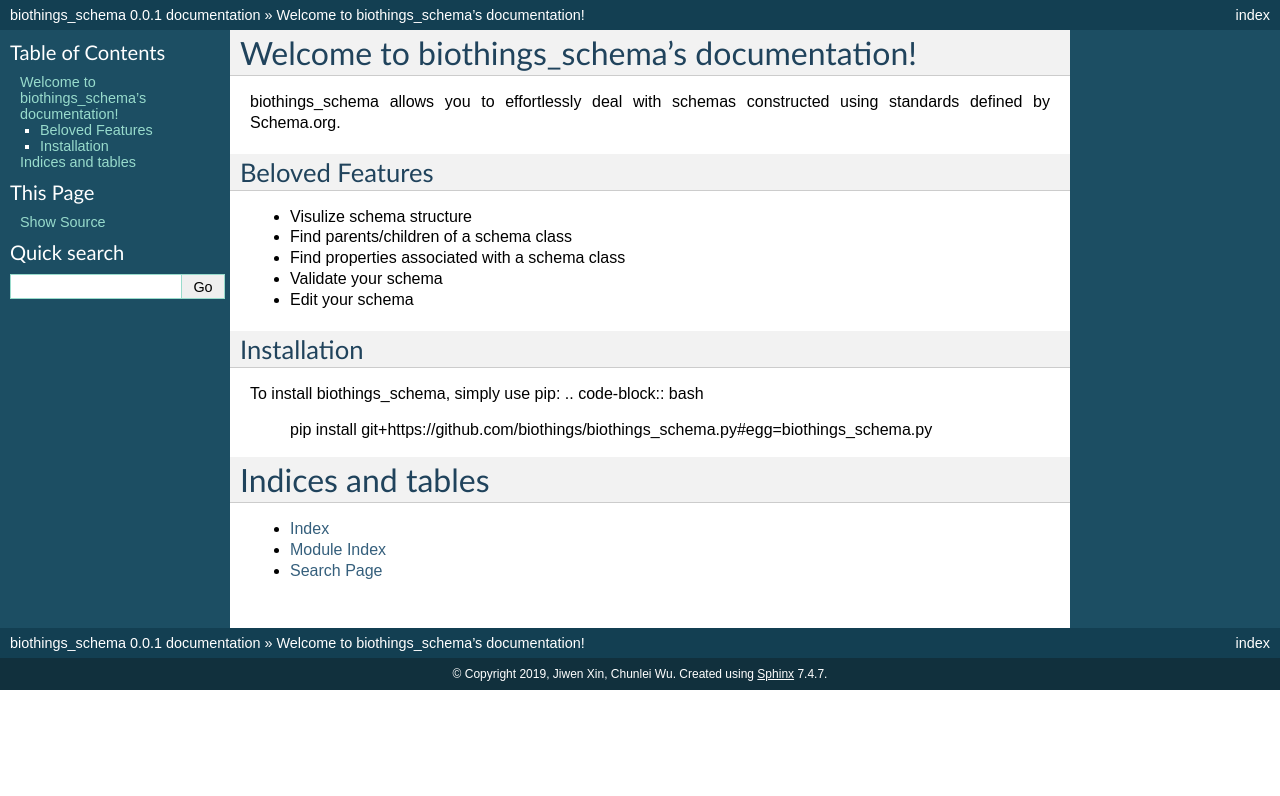
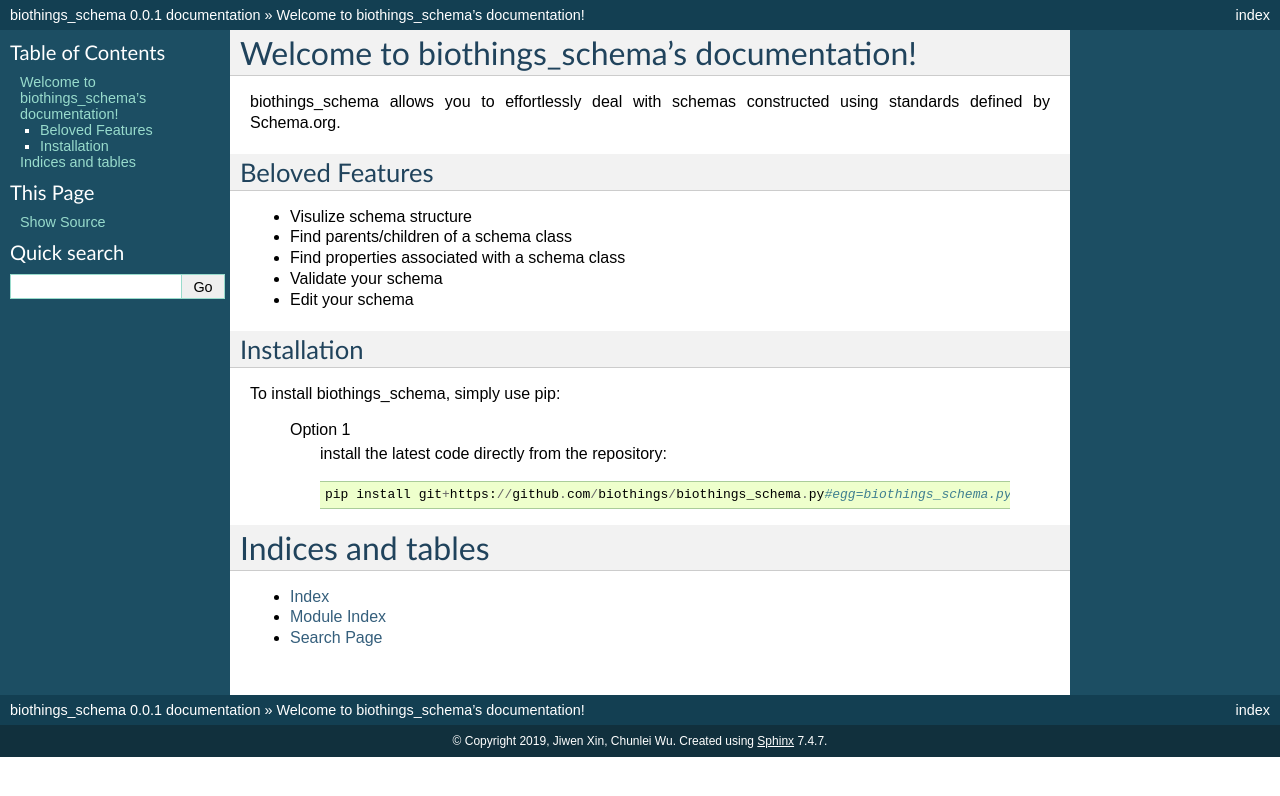
Before and after one commit to biothings/biothings_schema.py, a Sphinx documentation site: the page built from docs/index.rst, in a window 1280 px wide. Shown: the top 796 px of the page. Built offline with Sphinx 7.4.7, drawn with Linux system fonts in a browser that asks for light colours.

```diff
--- a/docs/index.rst
+++ b/docs/index.rst
@@ -26,9 +26,13 @@
 ------------
 
 To install biothings_schema, simply use pip:
-.. code-block:: bash
 
-    pip install git+https://github.com/biothings/biothings_schema.py#egg=biothings_schema.py
+    Option 1
+          install the latest code directly from the repository::
+
+            pip install git+https://github.com/biothings/biothings_schema.py#egg=biothings_schema.py
+
+
 Indices and tables
 ==================
 
```
